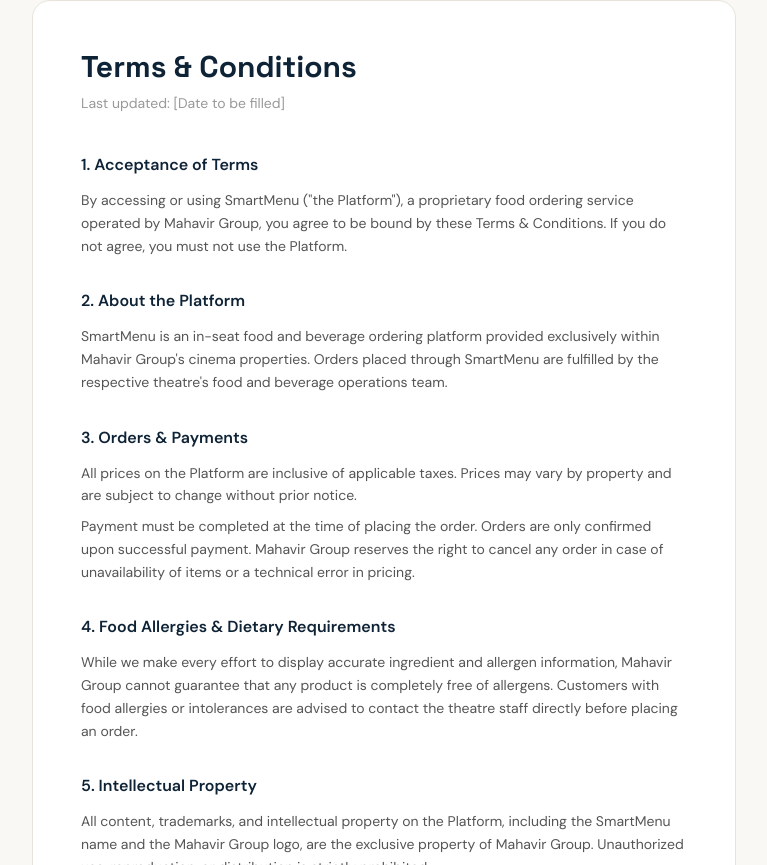
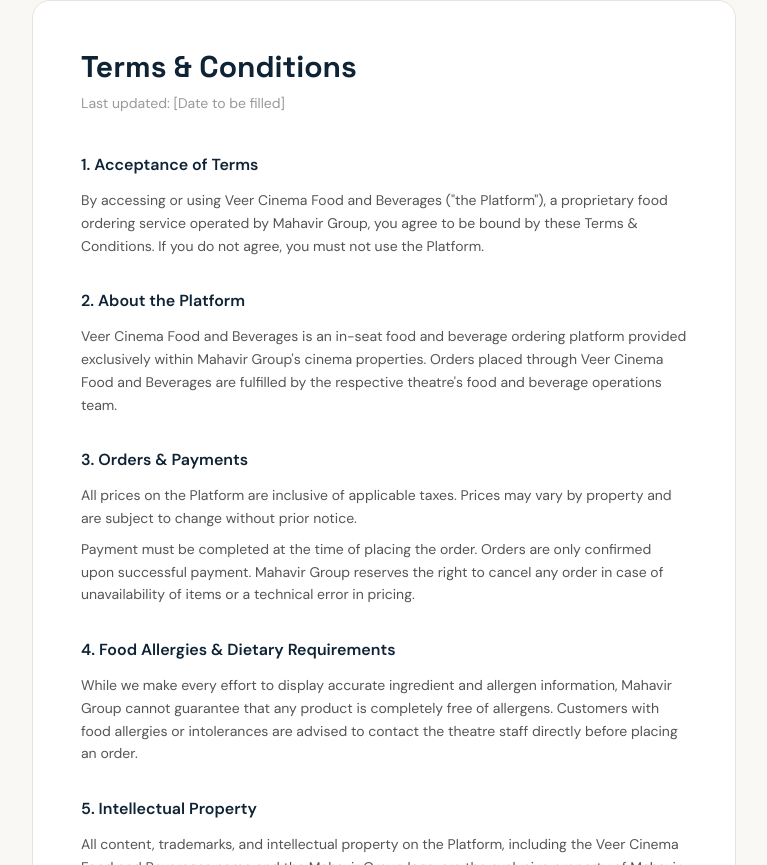
Before and after one commit to smartmenumg/smartmenu, a Next.js app: page /terms in a window 1280 px wide. Shown: the part 195-1060 px from the top of the page, without its empty margins (256-1023 px from the left). Built offline with nearby package versions, Linux system fonts and the light colour scheme; no server answers.

Commit message:
Replace SmartMenu with Veer Cinema Food and Beverages

```diff
--- a/src/app/layout.tsx
+++ b/src/app/layout.tsx
@@ -19,10 +19,10 @@
 
 export const metadata: Metadata = {
   title: {
-    default: "SmartMenu — In-Seat Dining by Mahavir Group",
-    template: "%s | SmartMenu",
+    default: "Veer Cinema Food and Beverages — In-Seat Dining by Mahavir Group",
+    template: "%s | Veer Cinema Food and Beverages",
   },
-  description: "Order premium food and beverages directly to your cinema seat. SmartMenu by Mahavir Group — Experience. Quality. Trust.",
+  description: "Order premium food and beverages directly to your cinema seat. Veer Cinema Food and Beverages by Mahavir Group — Experience. Quality. Trust.",
   metadataBase: new URL(
     process.env.NEXT_PUBLIC_APP_URL ?? "http://localhost:3000"
   ),
--- a/src/app/privacy/page.tsx
+++ b/src/app/privacy/page.tsx
@@ -4,7 +4,7 @@
 import type { Metadata } from "next";
 
 export const metadata: Metadata = {
-  title: "Privacy Policy — SmartMenu by Mahavir Group",
+  title: "Privacy Policy — Veer Cinema Food and Beverages by Mahavir Group",
 };
 
 export default function PrivacyPage() {
@@ -33,12 +33,12 @@
           <div className="space-y-8 text-[#555] text-sm leading-relaxed">
             <section>
               <h2 className="text-base font-semibold text-[#0f2336] mb-3">1. Introduction</h2>
-              <p>Mahavir Group (&quot;we&quot;, &quot;us&quot;, or &quot;our&quot;) is committed to protecting your personal information. This Privacy Policy explains how we collect, use, store, and protect the data you provide when using SmartMenu.</p>
+              <p>Mahavir Group (&quot;we&quot;, &quot;us&quot;, or &quot;our&quot;) is committed to protecting your personal information. This Privacy Policy explains how we collect, use, store, and protect the data you provide when using Veer Cinema Food and Beverages.</p>
             </section>
 
             <section>
               <h2 className="text-base font-semibold text-[#0f2336] mb-3">2. Information We Collect</h2>
-              <p className="mb-2">When you place an order through SmartMenu, we collect the following information:</p>
+              <p className="mb-2">When you place an order through Veer Cinema Food and Beverages, we collect the following information:</p>
               <ul className="list-disc list-inside space-y-1 pl-2">
                 <li>Your name and mobile number (for order identification and communication)</li>
                 <li>Your seat and auditorium details (for delivery purposes)</li>
--- a/src/app/refund/page.tsx
+++ b/src/app/refund/page.tsx
@@ -4,7 +4,7 @@
 import type { Metadata } from "next";
 
 export const metadata: Metadata = {
-  title: "Refund & Cancellation Policy — SmartMenu by Mahavir Group",
+  title: "Refund & Cancellation Policy — Veer Cinema Food and Beverages by Mahavir Group",
 };
 
 export default function RefundPage() {
@@ -33,7 +33,7 @@
           <div className="space-y-8 text-[#555] text-sm leading-relaxed">
             <section>
               <h2 className="text-base font-semibold text-[#0f2336] mb-3">1. Order Cancellations</h2>
-              <p className="mb-2">Once an order is placed and payment is confirmed through SmartMenu, the order is immediately dispatched to the kitchen for preparation. <strong className="text-[#0f2336]">Orders cannot be cancelled once confirmed.</strong></p>
+              <p className="mb-2">Once an order is placed and payment is confirmed through Veer Cinema Food and Beverages, the order is immediately dispatched to the kitchen for preparation. <strong className="text-[#0f2336]">Orders cannot be cancelled once confirmed.</strong></p>
               <p>If you wish to cancel an order before payment is completed, you may simply abandon the checkout process. No charges will be applied to abandoned orders.</p>
             </section>
 
--- a/src/app/terms/page.tsx
+++ b/src/app/terms/page.tsx
@@ -4,7 +4,7 @@
 import type { Metadata } from "next";
 
 export const metadata: Metadata = {
-  title: "Terms & Conditions — SmartMenu by Mahavir Group",
+  title: "Terms & Conditions — Veer Cinema Food and Beverages by Mahavir Group",
 };
 
 export default function TermsPage() {
@@ -34,12 +34,12 @@
           <div className="space-y-8 text-[#555] text-sm leading-relaxed">
             <section>
               <h2 className="text-base font-semibold text-[#0f2336] mb-3">1. Acceptance of Terms</h2>
-              <p>By accessing or using SmartMenu (&quot;the Platform&quot;), a proprietary food ordering service operated by Mahavir Group, you agree to be bound by these Terms &amp; Conditions. If you do not agree, you must not use the Platform.</p>
+              <p>By accessing or using Veer Cinema Food and Beverages (&quot;the Platform&quot;), a proprietary food ordering service operated by Mahavir Group, you agree to be bound by these Terms &amp; Conditions. If you do not agree, you must not use the Platform.</p>
             </section>
 
             <section>
               <h2 className="text-base font-semibold text-[#0f2336] mb-3">2. About the Platform</h2>
-              <p>SmartMenu is an in-seat food and beverage ordering platform provided exclusively within Mahavir Group's cinema properties. Orders placed through SmartMenu are fulfilled by the respective theatre's food and beverage operations team.</p>
+              <p>Veer Cinema Food and Beverages is an in-seat food and beverage ordering platform provided exclusively within Mahavir Group's cinema properties. Orders placed through Veer Cinema Food and Beverages are fulfilled by the respective theatre's food and beverage operations team.</p>
             </section>
 
             <section>
@@ -55,7 +55,7 @@
 
             <section>
               <h2 className="text-base font-semibold text-[#0f2336] mb-3">5. Intellectual Property</h2>
-              <p>All content, trademarks, and intellectual property on the Platform, including the SmartMenu name and the Mahavir Group logo, are the exclusive property of Mahavir Group. Unauthorized use, reproduction, or distribution is strictly prohibited.</p>
+              <p>All content, trademarks, and intellectual property on the Platform, including the Veer Cinema Food and Beverages name and the Mahavir Group logo, are the exclusive property of Mahavir Group. Unauthorized use, reproduction, or distribution is strictly prohibited.</p>
             </section>
 
             <section>
--- a/src/components/admin/dashboard-shell.tsx
+++ b/src/components/admin/dashboard-shell.tsx
@@ -117,7 +117,7 @@
           <UtensilsCrossed className="w-4 h-4 text-black" />
         </div>
         <div className="min-w-0">
-          <p className="font-display font-semibold text-white text-sm tracking-tight truncate">SmartMenu</p>
+          <p className="font-display font-semibold text-white text-sm tracking-tight truncate">Veer Cinema Food and Beverages</p>
           <p className="text-[10px] text-white/35 tracking-widest uppercase truncate">Admin Portal</p>
         </div>
       </div>
@@ -203,7 +203,7 @@
             <div className="w-6 h-6 rounded-md flex items-center justify-center" style={{ background: "linear-gradient(135deg,#f59e0b,#d97706)" }}>
               <UtensilsCrossed className="w-3.5 h-3.5 text-black" />
             </div>
-            <span className="font-display font-semibold text-sm text-white tracking-tight">SmartMenu</span>
+            <span className="font-display font-semibold text-sm text-white tracking-tight">Veer Cinema Food and Beverages</span>
           </div>
         </header>
 
--- a/src/lib/payments/cashfree.ts
+++ b/src/lib/payments/cashfree.ts
@@ -65,7 +65,7 @@
       order_meta: {
         return_url: params.returnUrl,
       },
-      order_note: `SmartMenu ${cfOrderId.slice(0, 8)}`,
+      order_note: `Veer Cinema Food and Beverages ${cfOrderId.slice(0, 8)}`,
     };
 
     const res = await fetch(`${CASHFREE_BASE_URL}/orders`, {
```
Also changed, not shown: src/app/page.tsx (+6 -6 lines).
